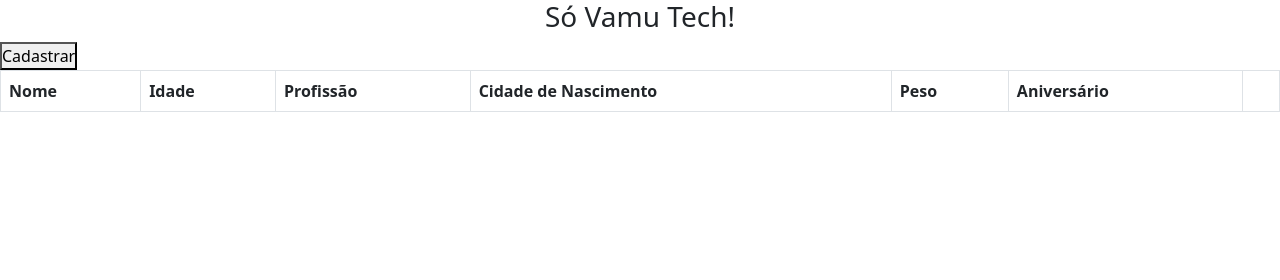
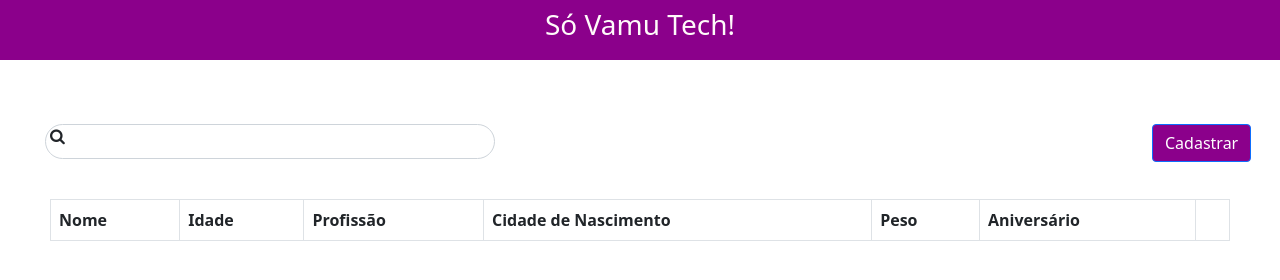
Before and after one commit to Ednavan/Plataforma_Cadastro_Informacoes, a website: page scripts/tela-inicial/tela-listagem-usuarios.html in a window 1280 px wide. Drawn offline with nearby package versions, Linux system fonts and the light colour scheme; no server answers.

Commit message:
estilizando tela-listagem-usuarios

```diff
--- a/scripts/tela-cadastro/tela-cadastro-usuarios.js
+++ b/scripts/tela-cadastro/tela-cadastro-usuarios.js
@@ -1,4 +1,3 @@
-
 $(document).ready(function() {
     $('#inputPeso').mask("#0,00 kg", {reverse: true});
 })
--- a/scripts/tela-inicial/tela-listagem-usuarios.css
+++ b/scripts/tela-inicial/tela-listagem-usuarios.css
@@ -44,11 +44,50 @@ display: list-item;
     scroll-behavior: smooth;
 } */
 
+#tituloHeader{
+  background: #8B008B;
+  color: #FFFAFA;
+  padding: 8px;
+  height: 60px ;
+  margin-bottom: 5%;
+
+}
 .modal-title {
   text-align: center;
   padding-left: 50px;
+
 }
 
 #modalexcluirUsuario{
   margin-top: 150px;
 }
+
+#barraPesquisa  {
+  position: absolute;
+  margin-bottom: 200px;
+  left: 45px;
+  height: 35px;
+  max-width: 450px;
+  border-radius: 80px;
+}
+
+.fa{
+  position: relative;
+  left: 50px;
+  margin-bottom: 5px;
+
+}
+
+#cadastroInfo{
+  background: #8B008B;
+  position: absolute;
+  left: 90%;
+}
+
+#editarInfo , #apagarInfo{
+  background: #8B008B;
+}
+
+#preenchimentoTabela{
+  margin: 50px;
+}
--- a/scripts/tela-inicial/tela-listagem-usuarios.html
+++ b/scripts/tela-inicial/tela-listagem-usuarios.html
@@ -5,14 +5,11 @@
   <meta charset="UTF-8">
   <meta http-equiv="X-UA-Compatible" content="IE=edge">
   <meta name="viewport" content="width=device-width, initial-scale=1.0">
-
   <script src="//ajax.googleapis.com/ajax/libs/jquery/1.9.1/jquery.min.js"></script>
   <link rel="stylesheet" href="tela-listagem-usuarios.css">
-
   <link rel="stylesheet" href="../../scripts/tela-cadastro/tela-cadastro-usuarios.css">
   <!--Chamando Angularjs:-->
   <script src="https://ajax.googleapis.com/ajax/libs/angularjs/1.8.2/angular.min.js"></script>
-  <!-- <script src="node_modules/angularjs-currency-input-mask/dist/angularjs-currency-input-mask.min.js"></script> -->
   <script src="../controllers/jquery.mask.js"></script>
   <script src="../../scripts/controllers/main.js"></script>
   <!--Chamando o Bootstrap-->
@@ -32,10 +29,17 @@
       <h3>Só Vamu Tech!</h3>
     </div>
   </header>
-  <button onclick='window.open("../../scripts/tela-cadastro/tela-cadastro-usuarios.html")'><a
+  <nav>
+    <button id="cadastroInfo" class="btn btn-primary" onclick='window.open("../../scripts/tela-cadastro/tela-cadastro-usuarios.html")'><a
       href="../../scripts/tela-cadastro/tela-cadastro-usuarios.html"></a>Cadastrar</button>
+
+      <div>
+        <input id="barraPesquisa" class="form-control" type="search" aria-label="Search">
+        <i class="fa fa-search"></i>
+      </div>
+  </nav>
   <main>
-    <form>
+    <form id="preenchimentoTabela">
       <table class="table table-bordered table-striped">
         <thead>
           <tr>
@@ -57,12 +61,12 @@
             <td>{{lista.peso}}</td>
             <td>{{lista.aniversario | date:'dd/MM/yyyy'}}</td>
             <td>
-              <button type="button" onclick='window.open("../../scripts/tela-editar/tela-editando-usuarios.html")'
+              <button id="editarInfo" class="btn btn-primary" type="button" onclick='window.open("../../scripts/tela-editar/tela-editando-usuarios.html")'
                 ng-click="alterando(lista)">
                 <a href="../../scripts/tela-editar/tela-editando-usuarios.html"></a>
                 Editar
               </button>
-              <button data-bs-toggle="modal" data-bs-target="#modalexcluirUsuario">
+              <button id="apagarInfo" class="btn btn-primary" data-bs-toggle="modal" data-bs-target="#modalexcluirUsuario">
                 apagar
               </button>
             </td>
@@ -70,9 +74,7 @@
         </tbody>
       </table>
     </form>
-
   </main>
-
   <div id="modalexcluirUsuario" class="modal" tabindex="-1" role="dialog">
     <div class="modal-dialog" role="document">
       <div class="modal-content">
@@ -90,5 +92,4 @@
     </div>
   </div>
 </body>
-
 </html>
```
